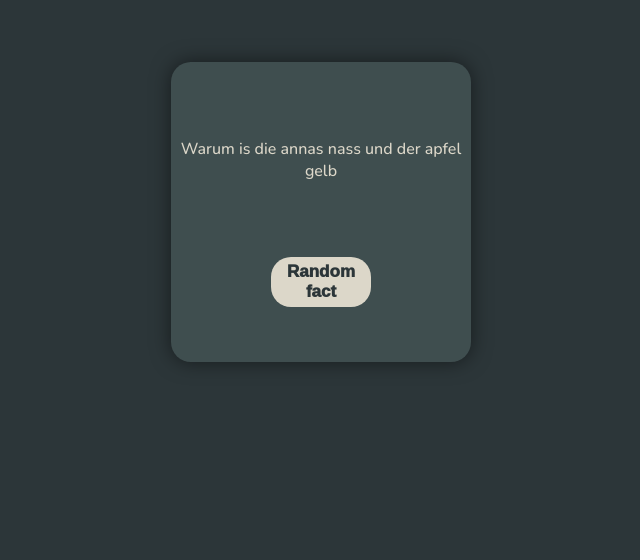
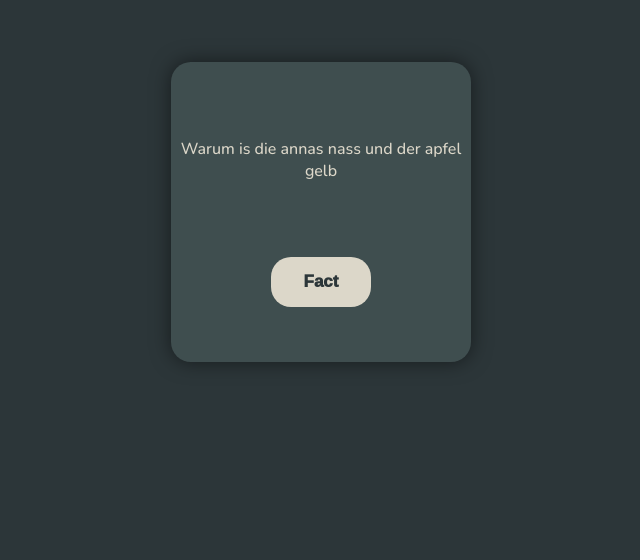
Before and after one commit to LetsGhost/RandomFactWebsite, a plain HTML site: page index.html in a window 1280 px wide. Shown: the part 188-748 px from the top of the page, without its empty margins (319-959 px from the left). Drawn offline with Linux system fonts and the light colour scheme.

Commit message:
Update index.html

```diff
--- a/index.html
+++ b/index.html
@@ -13,7 +13,7 @@
             <p id="randomfact">Warum is die annas nass und der apfel gelb</p>
         </div>
         <div class="buttons">
-            <button id="getfact" class="thruthB">Random fact</button>
+            <button id="getfact" class="thruthB">Fact</button>
         </div>
     </div>
 </body>
```
